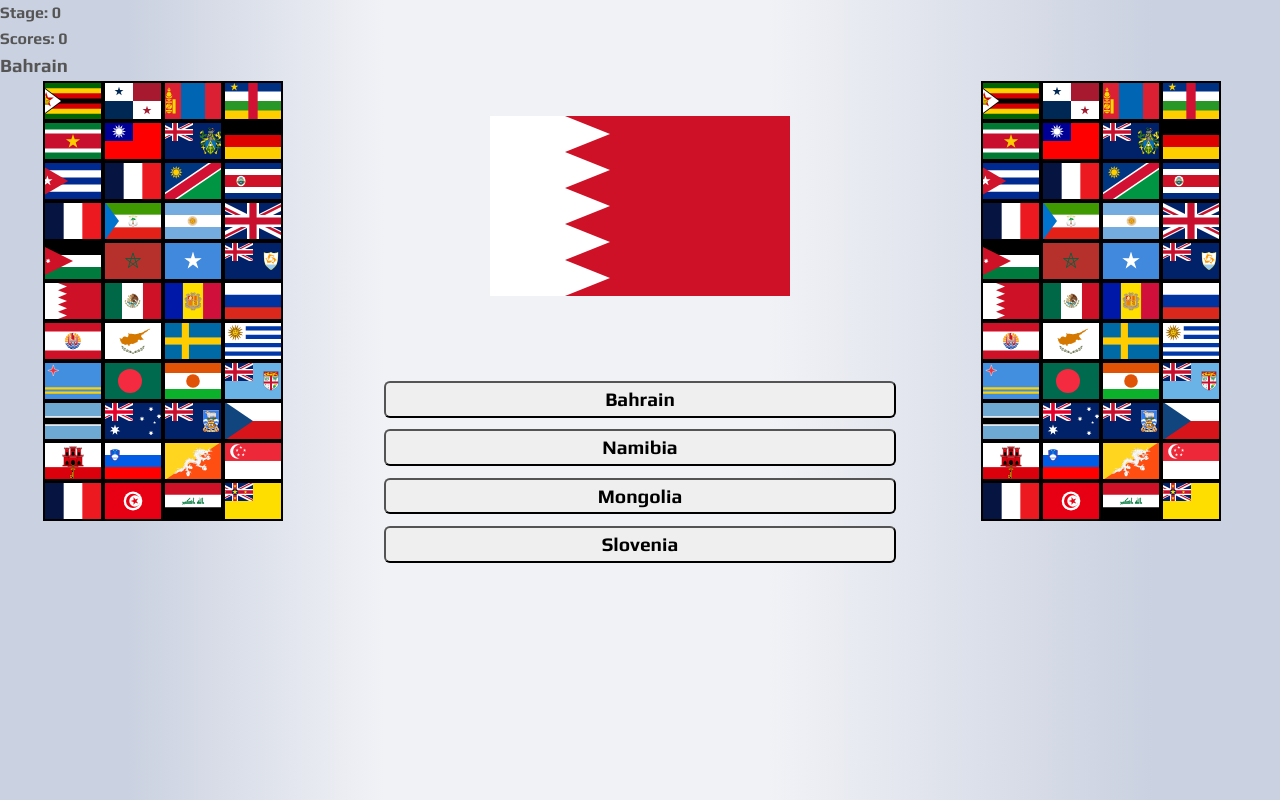
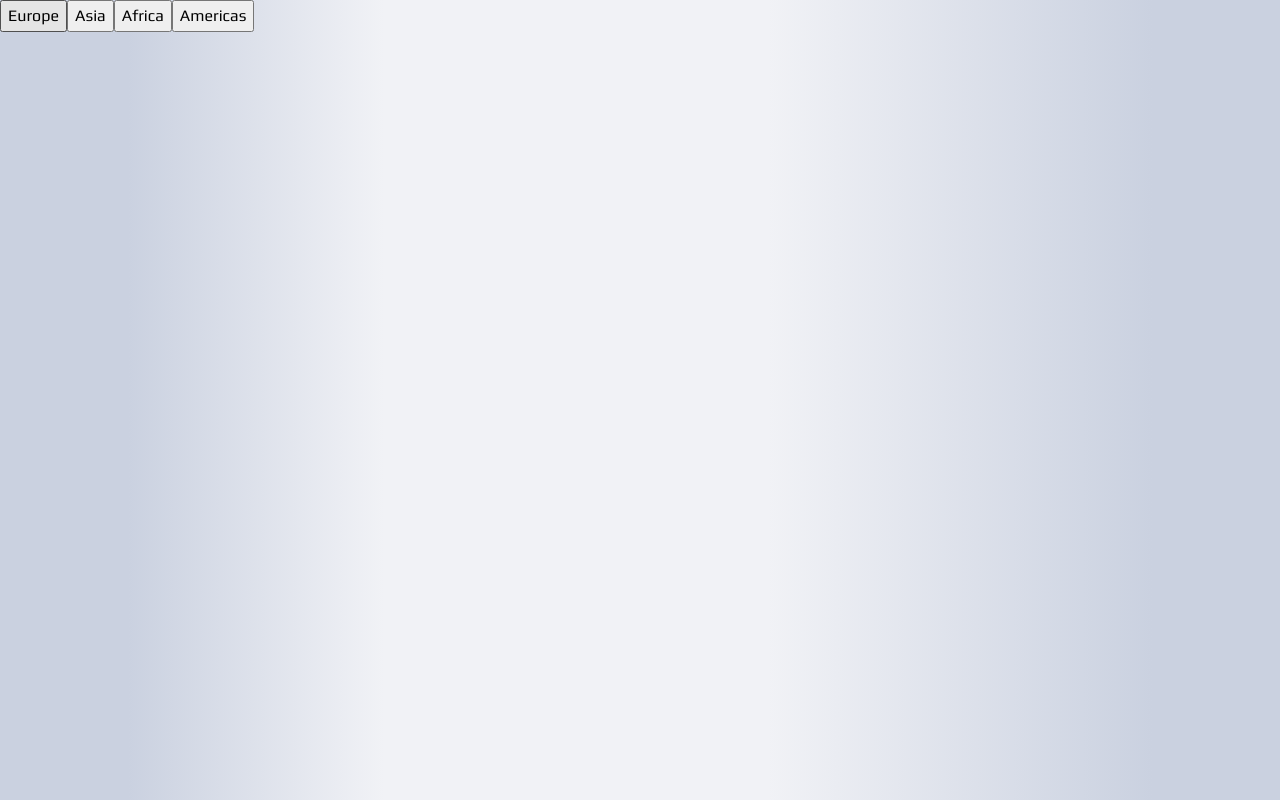
Before and after one commit to viktor-dimitrov/Flags, a React (Vite) app in the folder flags-fe/: page /quiz in a window 1280 px wide. Built offline with nearby package versions, Linux system fonts and the light colour scheme.

Commit message:
User can select Continent

```diff
--- a/flags-fe/src/components/Quiz/Quiz.jsx
+++ b/flags-fe/src/components/Quiz/Quiz.jsx
@@ -11,12 +11,14 @@ export default function Quiz() {
 
     const [gameList, setGameList] = useState([]);
     const [options, setOptions] = useState([]);
-    const [currentStage, setCurrentStage] = useState(0);
+    const [currentStage, setCurrentStage] = useState(1);
     const [scores, setScores] = useState(0);
+    const [isStarted, setIsStarted] = useState(false);
+
 
 
     useEffect(() => {
-        startGame()
+        isStarted ? startGame() : null
     }, []);
 
     const randomIndex = ( count ) => {
@@ -24,11 +26,16 @@ export default function Quiz() {
         return index
     }
 
-    const startGame = () => {
-        const selectedList = selectRandomCountries(countriesData,44);
+
+    const startGame = (event) => {
+        const region = String(event.target.textContent);
+        const selectedList = selectRandomCountries(countriesData.filter(country => country.region == String(region)),4);
         setGameList(selectedList);
-        setOptions(selectRandomCountries(selectedList, 4))
+        setOptions(selectRandomCountries(selectedList, 4));
+        setIsStarted(true);
     }
+
+
 
     const selectRandomCountries = (list, count) => {
         const selected = [];
@@ -72,23 +79,22 @@ export default function Quiz() {
 
     return (
 
+        isStarted ?
+
         <div>
-
-
             <h4>Stage: {currentStage}</h4>
             <h4>Scores: {scores}</h4>
             <h3>{country?.name}</h3>
-
             <div  className={styles['quiz']}  >
-
             <FlagsBoard gameList={gameList} />
-
             <Question country={country} options={options} answerHandler={answerHandler} startGame={startGame} />
-
-
             <FlagsBoard gameList={gameList} />
-
              </div>
+        </div> : <div>
+         <button onClick={startGame} >Europe</button>
+         <button onClick={startGame} >Asia</button>
+         <button onClick={startGame} >Africa</button>
+         <button onClick={startGame} >Americas</button>
 
          </div>
     )
```
Lines whose indentation alone changed are shown as unchanged.
